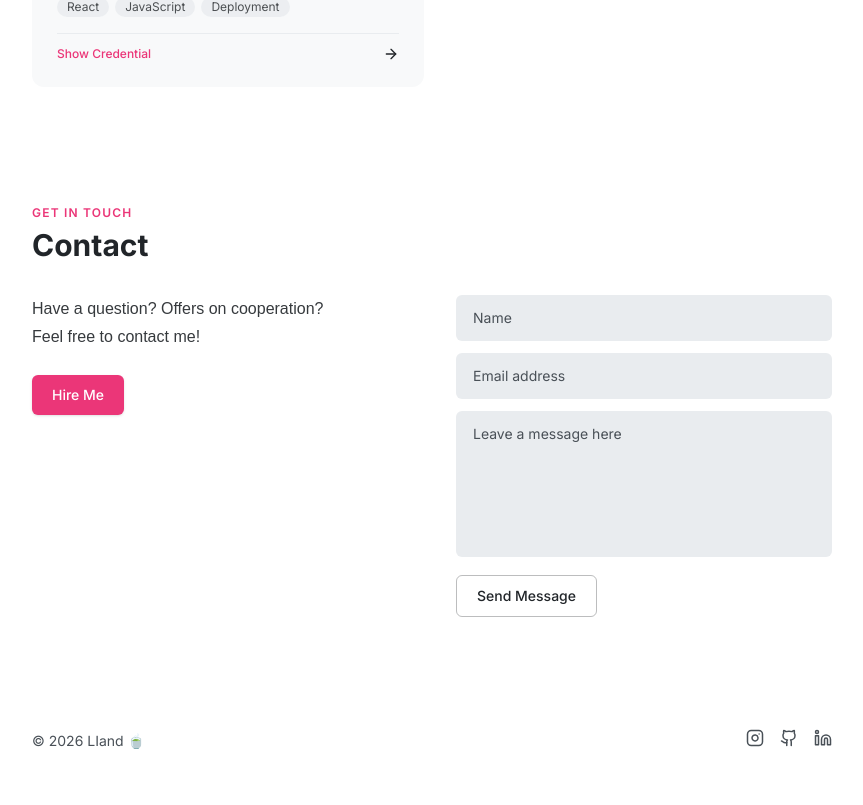
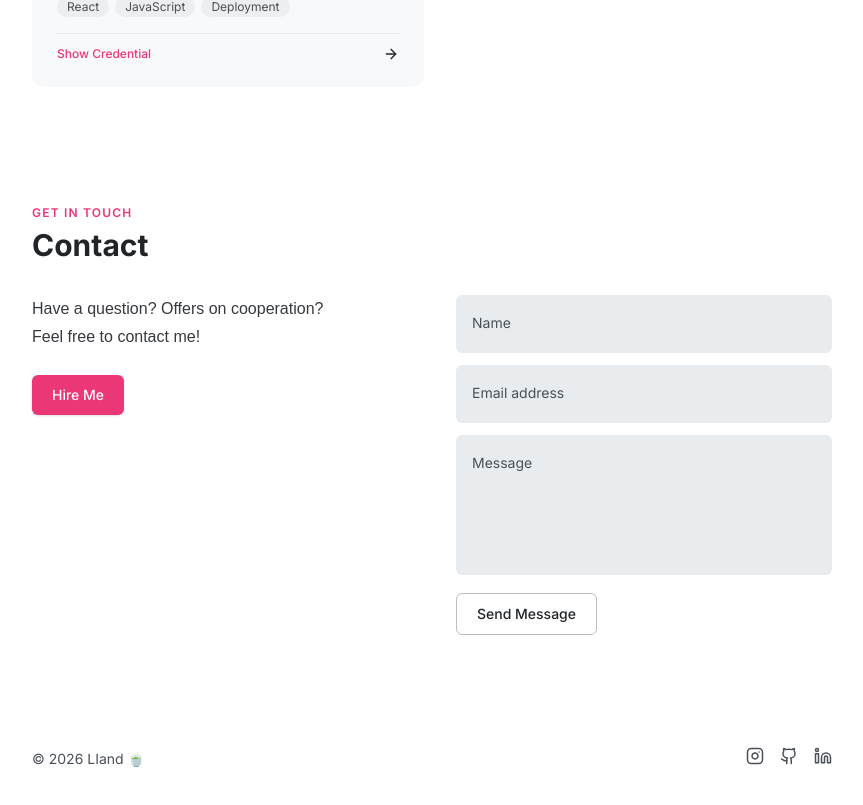
Before and after one commit to LIan2nd/portfolio, a Next.js app: page / in a window 1280 px wide. Shown: the part 7455-8260 px from the top of the page, without its empty margins (203-1066 px from the left). Built offline with nearby package versions, Linux system fonts and the light colour scheme; no server answers; a web font is replaced by a local one.

Commit message:
feat(contact): implement floating labels on form inputs

```diff
--- a/src/components/ContactSection.tsx
+++ b/src/components/ContactSection.tsx
@@ -91,10 +91,10 @@ export function ContactSection() {
   };
 
   return (
-    <section id="contact" aria-label="Contact form" className="py-10 md:py-14 px-6">
+    <section id="contact" aria-labelledby="contact-heading" className="py-10 md:py-14 px-6">
       <div className="max-w-[800px] mx-auto">
         <span className="text-accent text-xs font-semibold uppercase tracking-widest">Get in touch</span>
-        <h2 className="text-3xl max-sm:text-2xl font-bold mt-1 mb-8">
+        <h2 id="contact-heading" className="text-3xl max-sm:text-2xl font-bold mt-1 mb-8">
           Contact
         </h2>
         <div className="flex gap-12 max-md:flex-col max-md:gap-8">
@@ -170,7 +170,7 @@ export function ContactSection() {
                 />
               </div>
               <div>
-                <label htmlFor="contact-name" className="sr-only">Name</label>
+                <div className="relative">
                   <input
                     id="contact-name"
                     name="name"
@@ -180,16 +180,31 @@ export function ContactSection() {
                     onChange={(e) => handleNameChange(e.target.value)}
                     placeholder="Name"
                     maxLength={100}
-                  className={`w-full bg-[var(--color-bg-tertiary)] text-[var(--color-text-primary)] placeholder:text-[var(--color-text-secondary)] rounded-md px-4 py-3 text-sm font-sans outline-none transition-all duration-200 ease-out ${
+                    className={`peer w-full h-[58px] bg-[var(--color-bg-tertiary)] text-[var(--color-text-primary)] placeholder:text-transparent focus:placeholder:text-[var(--color-text-secondary)]/40 rounded-md px-4 pt-5 pb-2 text-sm font-sans outline-none transition-all duration-200 ease-out ${
                       errors.name
                         ? "border border-red-500 ring-1 ring-red-500/40 focus:border-red-500 focus:ring-2 focus:ring-red-500/50"
                         : "border border-transparent focus:border-accent focus:ring-2 focus:ring-accent/50 hover:border-accent/30"
                     }`}
                   />
+                  <label
+                    htmlFor="contact-name"
+                    className={`absolute left-4 top-[18px] text-sm origin-top-left transition-all duration-200 pointer-events-none select-none ${
+                      name
+                        ? "-translate-y-2.5 scale-85"
+                        : "peer-focus:-translate-y-2.5 peer-focus:scale-85 peer-[:not(:placeholder-shown)]:-translate-y-2.5 peer-[:not(:placeholder-shown)]:scale-85"
+                    } ${
+                      errors.name
+                        ? "text-red-400 peer-focus:text-red-400"
+                        : "text-[var(--color-text-secondary)] peer-focus:text-accent"
+                    }`}
+                  >
+                    Name
+                  </label>
+                </div>
                 {errors.name && <p className="text-red-400 text-xs mt-1.5 animate-tab-slide">{errors.name}</p>}
               </div>
               <div>
-                <label htmlFor="contact-email" className="sr-only">Email address</label>
+                <div className="relative">
                   <input
                     id="contact-email"
                     name="email"
@@ -199,16 +214,31 @@ export function ContactSection() {
                     onChange={(e) => handleEmailChange(e.target.value)}
                     placeholder="Email address"
                     maxLength={254}
-                  className={`w-full bg-[var(--color-bg-tertiary)] text-[var(--color-text-primary)] placeholder:text-[var(--color-text-secondary)] rounded-md px-4 py-3 text-sm font-sans outline-none transition-all duration-200 ease-out ${
+                    className={`peer w-full h-[58px] bg-[var(--color-bg-tertiary)] text-[var(--color-text-primary)] placeholder:text-transparent focus:placeholder:text-[var(--color-text-secondary)]/40 rounded-md px-4 pt-5 pb-2 text-sm font-sans outline-none transition-all duration-200 ease-out ${
                       errors.email
                         ? "border border-red-500 ring-1 ring-red-500/40 focus:border-red-500 focus:ring-2 focus:ring-red-500/50"
                         : "border border-transparent focus:border-accent focus:ring-2 focus:ring-accent/50 hover:border-accent/30"
                     }`}
                   />
+                  <label
+                    htmlFor="contact-email"
+                    className={`absolute left-4 top-[18px] text-sm origin-top-left transition-all duration-200 pointer-events-none select-none ${
+                      email
+                        ? "-translate-y-2.5 scale-85"
+                        : "peer-focus:-translate-y-2.5 peer-focus:scale-85 peer-[:not(:placeholder-shown)]:-translate-y-2.5 peer-[:not(:placeholder-shown)]:scale-85"
+                    } ${
+                      errors.email
+                        ? "text-red-400 peer-focus:text-red-400"
+                        : "text-[var(--color-text-secondary)] peer-focus:text-accent"
+                    }`}
+                  >
+                    Email address
+                  </label>
+                </div>
                 {errors.email && <p className="text-red-400 text-xs mt-1.5 animate-tab-slide">{errors.email}</p>}
               </div>
               <div>
-                <label htmlFor="contact-message" className="sr-only">Message</label>
+                <div className="relative">
                   <textarea
                     id="contact-message"
                     name="message"
@@ -216,13 +246,28 @@ export function ContactSection() {
                     onChange={(e) => handleMessageChange(e.target.value)}
                     placeholder="Leave a message here"
                     maxLength={1000}
-                  rows={6}
-                  className={`w-full bg-[var(--color-bg-tertiary)] text-[var(--color-text-primary)] placeholder:text-[var(--color-text-secondary)] rounded-md px-4 py-3 text-sm font-sans outline-none transition-all duration-200 ease-out resize-none ${
+                    rows={5}
+                    className={`peer w-full min-h-[140px] bg-[var(--color-bg-tertiary)] text-[var(--color-text-primary)] placeholder:text-transparent focus:placeholder:text-[var(--color-text-secondary)]/40 rounded-md px-4 pt-6 pb-3 text-sm font-sans outline-none transition-all duration-200 ease-out resize-none ${
                       errors.message
                         ? "border border-red-500 ring-1 ring-red-500/40 focus:border-red-500 focus:ring-2 focus:ring-red-500/50"
                         : "border border-transparent focus:border-accent focus:ring-2 focus:ring-accent/50 hover:border-accent/30"
                     }`}
                   />
+                  <label
+                    htmlFor="contact-message"
+                    className={`absolute left-4 top-[18px] text-sm origin-top-left transition-all duration-200 pointer-events-none select-none ${
+                      message
+                        ? "-translate-y-2.5 scale-85"
+                        : "peer-focus:-translate-y-2.5 peer-focus:scale-85 peer-[:not(:placeholder-shown)]:-translate-y-2.5 peer-[:not(:placeholder-shown)]:scale-85"
+                    } ${
+                      errors.message
+                        ? "text-red-400 peer-focus:text-red-400"
+                        : "text-[var(--color-text-secondary)] peer-focus:text-accent"
+                    }`}
+                  >
+                    Message
+                  </label>
+                </div>
                 {errors.message && <p className="text-red-400 text-xs mt-1.5 animate-tab-slide">{errors.message}</p>}
               </div>
               <button
```
Lines whose indentation alone changed are shown as unchanged.
